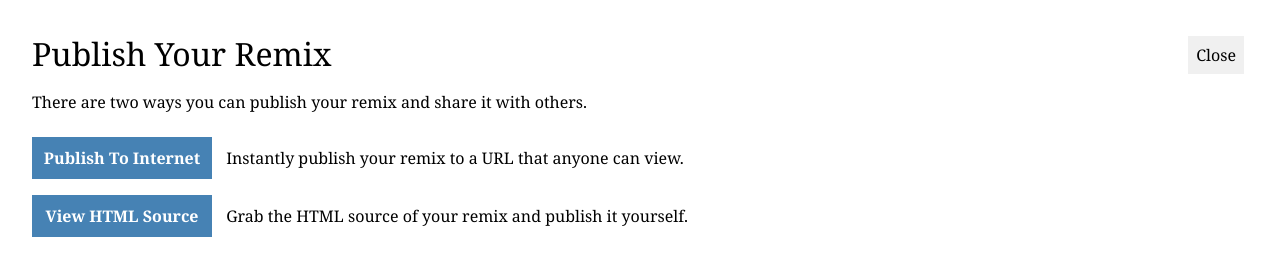
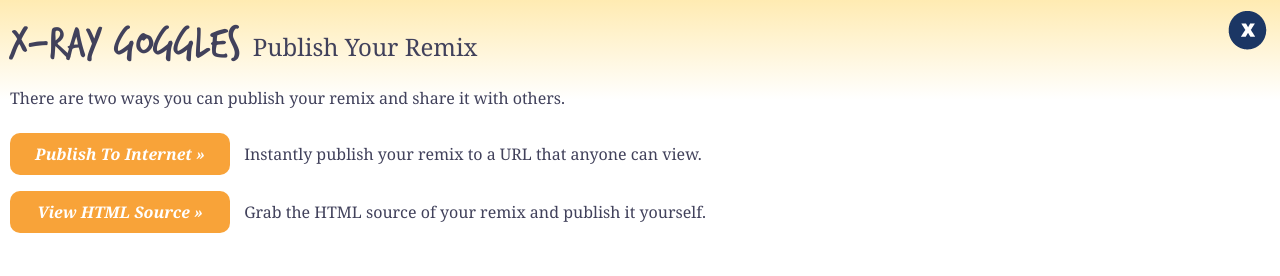
Before and after one commit to toolness/webxray, a plain HTML site: page static-files/uproot-dialog.html in a window 1280 px wide. Drawn offline with nearby package versions, Linux system fonts and the light colour scheme; files whose address does not match are found by name.

Commit message:
the publish dialog now has a look-and-feel matching the website.

```diff
--- a/static-files/uproot-dialog.html
+++ b/static-files/uproot-dialog.html
@@ -1,32 +1,8 @@
 <!DOCTYPE html>
 <meta charset="utf-8">
 <title>Publish Your Remix</title>
+<link rel="stylesheet" href="dialog-common/stylesheets/base.css">
 <style>
-html, body {
-  background: white;
-  margin: 1em;
-  font-family: Baskerville, Georgia, serif;
-}
-
-h1, h2 {
-  font-weight: normal;
-  margin-top: 0.5em;
-  margin-bottom: 0.1em;
-}
-
-.button {
-  float: right;
-  padding: 0.5em;
-  background: #f0f0f0;
-  margin: 0.25em;
-  cursor: pointer;
-}
-
-div.button:hover {
-  background: black;
-  color: white;
-}
-
 textarea {
   font-family: Monaco, "Lucida Console", monospace;
   font-size: 9pt;
@@ -36,17 +12,23 @@
 
 div.big-button {
   display: inline-block;
-  width: 10em;
+  width: 200px;
   text-align: center;
   cursor: pointer;
-  background: steelblue;
+  background-color: #f8a339;
   font-weight: bold;
+  font-style: italic;
   color: white;
   padding: 10px;
+  border-radius: 10px;
+}
+
+div.big-button:after {
+  content: ' »';
 }
 
 div.big-button:hover {
-  background: navy;
+  background-color: #ffc833;
 }
 
 div.publish-option {
@@ -75,11 +57,12 @@
   background-color: #f0f0f0;
 }
 </style>
+<div class="container">
 <div id="buttons">
-  <div class="button" id="close"
+  <div class="close-button" id="close"
    data-l10n="dialog-common:close">Close</div>
 </div>
-<div id="header"><h1 data-l10n="header">Publish Your Remix</h1></div>
+<div id="header"><h1 class="title"><span data-l10n="dialog-common:product-name">X-Ray Goggles</span> <span class="subtitle" data-l10n="header">Publish Your Remix</span></h1></div>
 <div id="choose-publish-method">
   <p data-l10n="intro">There are two ways you can publish your remix and share it with others.</p>
   <div class="publish-option">
@@ -109,6 +92,7 @@
 </div>
 <div id="sample-html" style="display: none;">
   <p>I am sample “html”.</p>
+</div>
 </div>
 <script src="jquery.min.js"></script>
 <script src="src/localization.js"></script>
```
